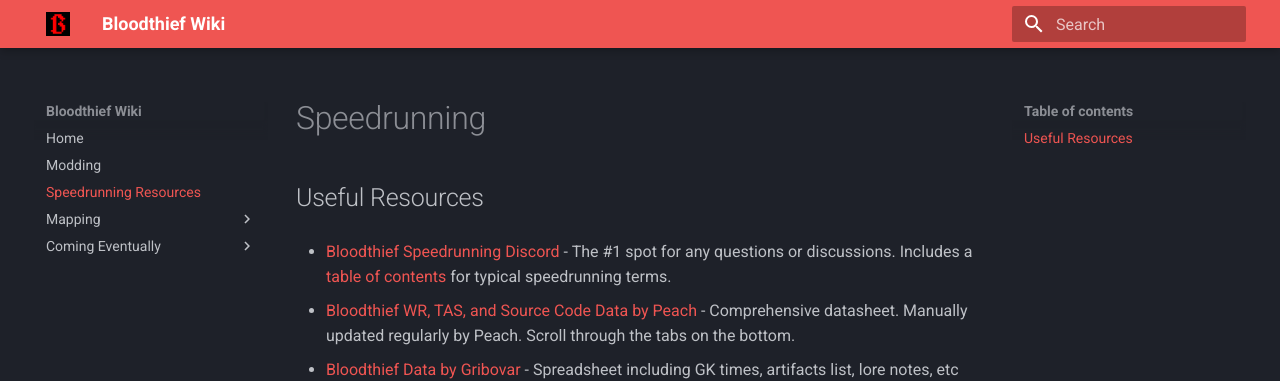
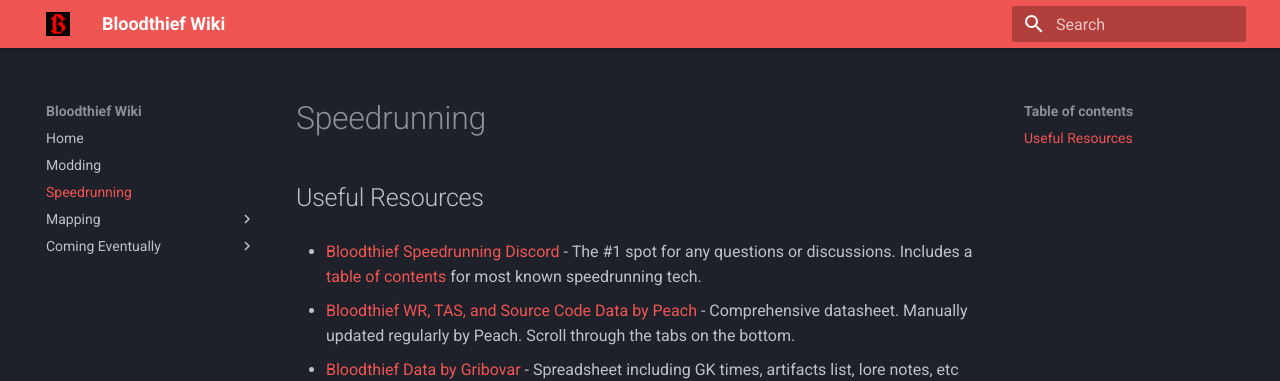
Before and after one commit to FridgeManIO/BloodthiefWiki, an MkDocs documentation site: the page built from docs/speedrunning.md, in a window 1280 px wide. Shown: the top 381 px of the page. Built offline with MkDocs 1.6.1 and Material for MkDocs 9.7.7, drawn with Linux system fonts in a browser that asks for light colours.

Commit message:
rewording

```diff
--- a/docs/speedrunning.md
+++ b/docs/speedrunning.md
@@ -2,7 +2,7 @@
 
 ## Useful Resources
 
-* [Bloodthief Speedrunning Discord](https://discord.gg/FfpX2GEurg) - The #1 spot for any questions or discussions. Includes a [table of contents](https://discord.com/channels/1187488021176664115/1188648824890195988) for typical speedrunning terms.
+* [Bloodthief Speedrunning Discord](https://discord.gg/FfpX2GEurg) - The #1 spot for any questions or discussions. Includes a [table of contents](https://discord.com/channels/1187488021176664115/1188648824890195988) for most known speedrunning tech.
 
 * [Bloodthief WR, TAS, and Source Code Data by Peach](https://onedrive.live.com/personal/ed3b7e7a39d0e4ec/_layouts/15/Doc.aspx?sourcedoc=%7Bb3fc2907-1ffd-42c1-b355-e329b9079457%7D&action=default&redeem=aHR0cHM6Ly8xZHJ2Lm1zL3gvYy9lZDNiN2U3YTM5ZDBlNGVjL0VRY3BfTFA5SDhGQ3MxWGpLYmtIbEZjQlVKa3ZpWGlzWWl2Z3BxVWtjRUg0cEE_ZT12eFVBbXk&slrid=7fe9dfa1-30ee-e000-a615-1f77f54dd112&originalPath=aHR0cHM6Ly8xZHJ2Lm1zL3gvYy9lZDNiN2U3YTM5ZDBlNGVjL0lRQUhLZnl6X1JfQlFyTlY0eW01QjVSWEFWQ1pMNGw0ckdJcjRLYWxKSEJCLUtRP3J0aW1lPWxLS0dFYWt6M2tn&CID=e1942d0a-e2bf-428f-8ef8-ca8a068b8f5e&_SRM=0:G:115) - Comprehensive datasheet. Manually updated regularly by Peach. Scroll through the tabs on the bottom.
 
--- a/mkdocs.yml
+++ b/mkdocs.yml
@@ -35,7 +35,7 @@
 nav:
     - Home: index.md
     - Modding: modding.md
-    - Speedrunning Resources: speedrunning.md
+    - Speedrunning: speedrunning.md
     - Mapping:
           - Mapping Home: blarg_docs/docs/index.md
           - Mapping Guide: blarg_docs/docs/mapping-guide.md
```
